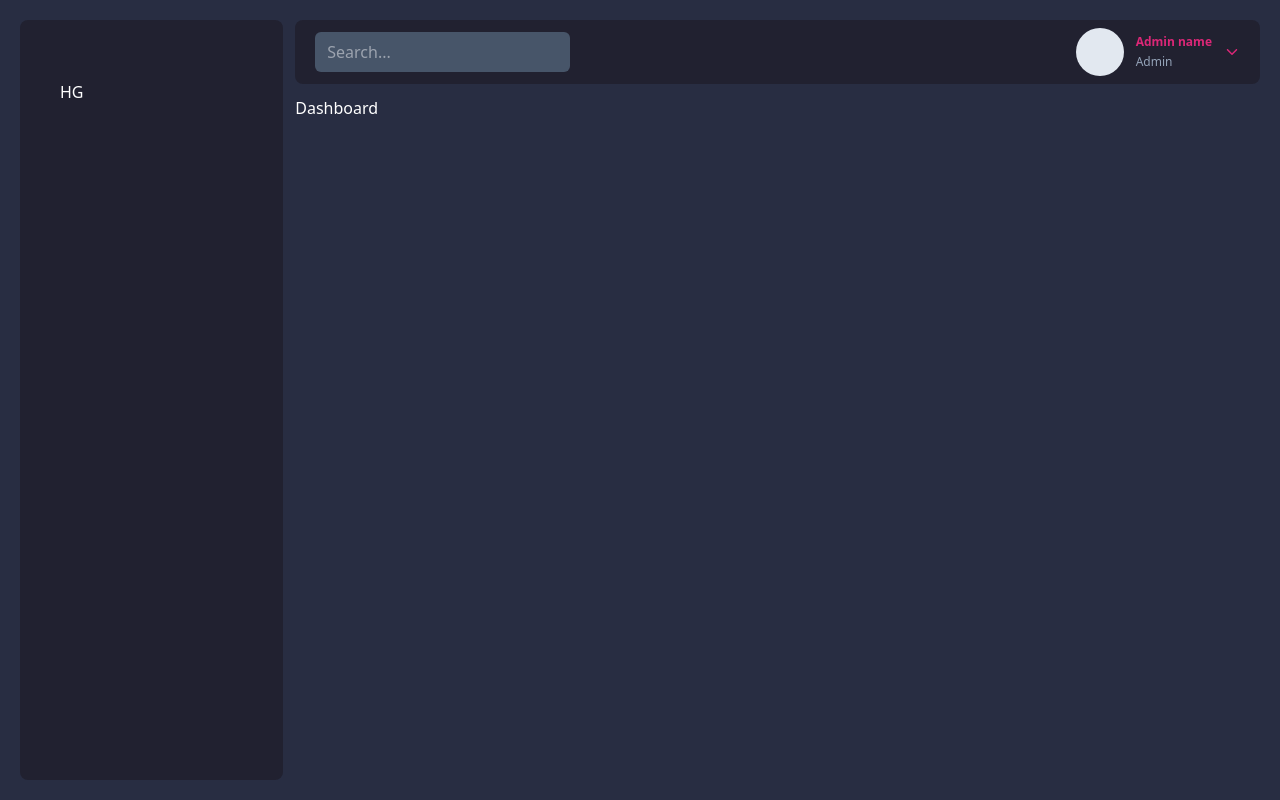
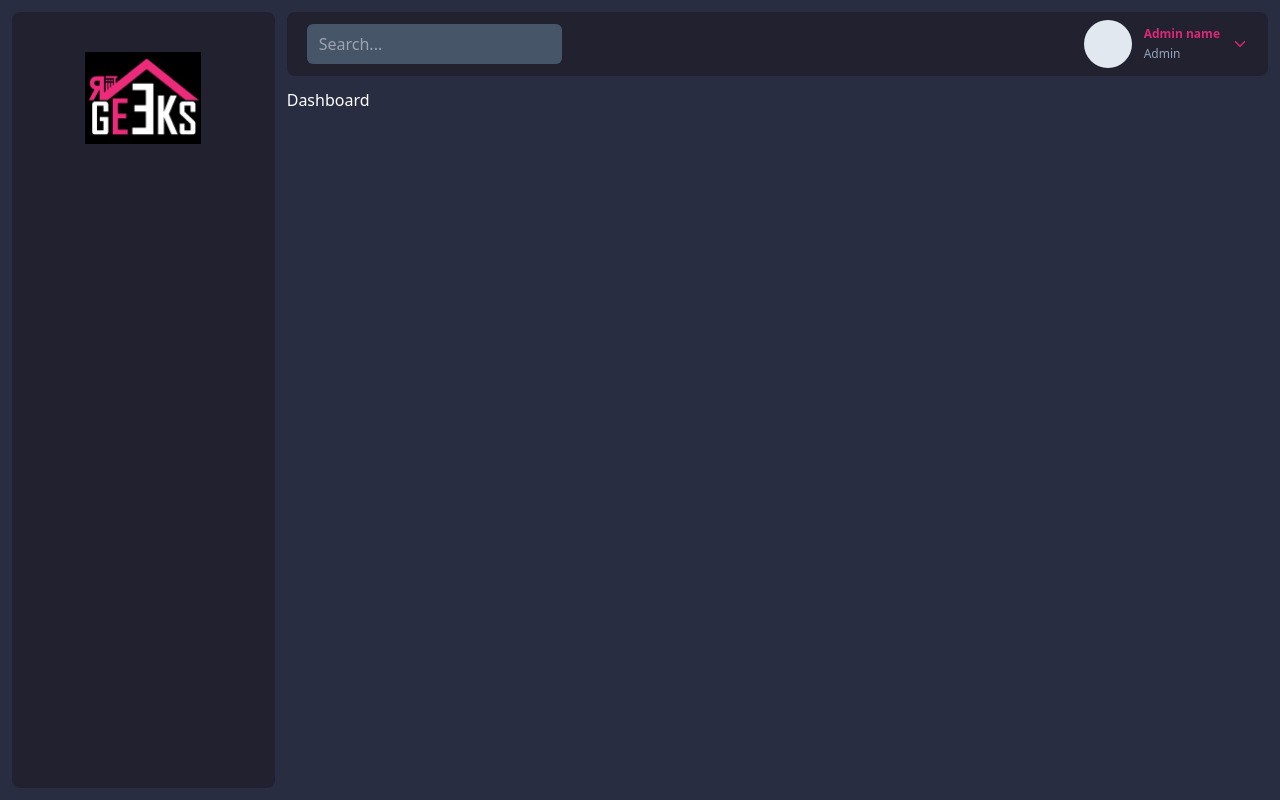
Before and after one commit to imkhateeb/hgV2-AdminPanel, a React (Vite) app in the folder client/: page / in a window 1280 px wide. Built offline with nearby package versions, Linux system fonts and the light colour scheme.

Commit message:
Small changes

```diff
--- a/client/src/components/navigation/sidebar/Sidebar.jsx
+++ b/client/src/components/navigation/sidebar/Sidebar.jsx
@@ -2,17 +2,23 @@ import { useState } from "react";
 import { adminSidebarItems } from "../../../constants/navigation/adminSidebarItems";
 import { NavLink } from "react-router-dom";
 
-const isActiveStyle = 'py-2 text-base font-semibold bg-pink-600 rounded-lg text-white';
-const isNotActiveStyle = 'py-2 text-base text-slate-400 font-bold hover:bg-pink-600 hover:text-white rounded-lg animate-fade-in transition-all duration-100 ease-linear';
+import hgLogo from '../../../assets/images/hglogo.png';
+
+const isActiveStyle = 'pr-8 py-2 text-base font-semibold bg-pink-600 rounded-lg text-white';
+const isNotActiveStyle = 'pr-8 py-2 text-base text-slate-400 font-semibold hover:bg-pink-600 hover:text-white rounded-lg animate-fade-in transition-all duration-100 ease-linear';
 
 export default function Sidebar() {
   const [isActive, setIsActive] = useState("");
 
 
   return (
-    <div className="p-10 bg-bgSecondary rounded-lg h-full">
-      <div className="my-5">
-        <h1>HG</h1>
+    <div className="py-5 px-4 bg-bgSecondary rounded-lg h-full">
+      <div className="flex justify-center mt-5 mb-10">
+        <img
+          src={hgLogo}
+          alt="hglogo"
+          className="w-[116px] h-[92px]"
+        />
       </div>
 
       <div className="flex flex-col gap-2">
@@ -29,7 +35,7 @@ export default function Sidebar() {
             >
               <div className="flex gap-3 items-center px-4">
                 <Icon />
-                <h1>{title}</h1>
+                <h1 className="text-lg">{title}</h1>
               </div>
             </NavLink>
           )
--- a/client/src/container/Home.jsx
+++ b/client/src/container/Home.jsx
@@ -5,7 +5,7 @@ export default function Home() {
   return (
     <>
 
-      <div className="flex gap-3 w-full min-h-screen bg-bgTertiary text-white p-5 max-md:p-2">
+      <div className="flex gap-3 w-full min-h-screen bg-bgTertiary text-white p-3 max-md:p-2">
         <div className='max-md:hidden'>
           <Sidebar />
         </div>
```
Also changed, not shown: client/src/assets/images/hglogo.png (added).
